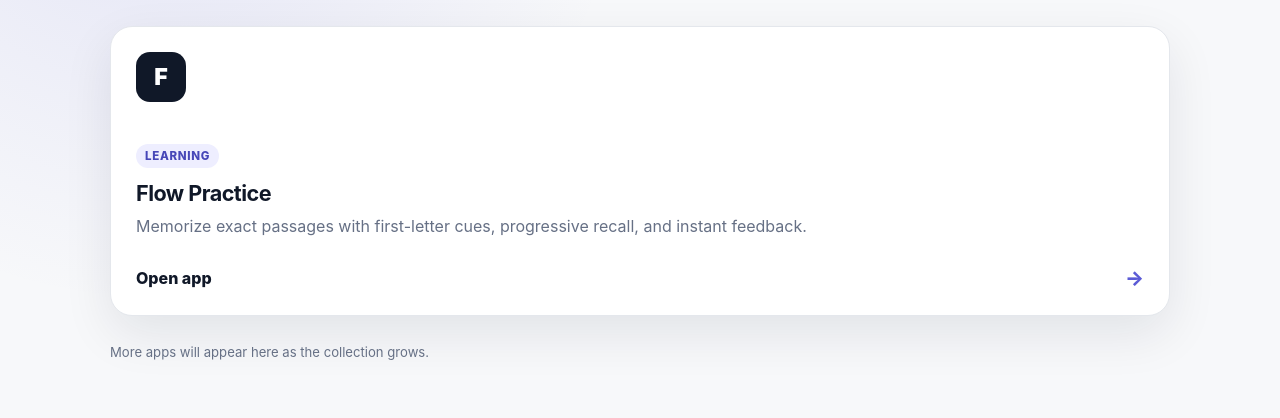
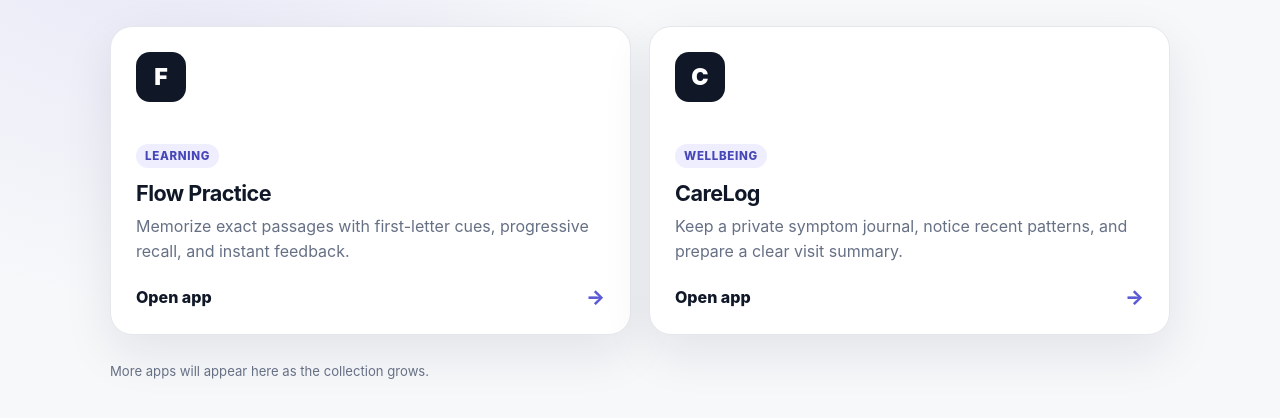
Before and after one commit to alireza1220/apps, a plain HTML site: page site/index.html in a window 1280 px wide. Shown: the part 176-594 px from the top of the page. Drawn offline with Linux system fonts and the light colour scheme.

Commit message:
Add lightweight CareLog health journal

```diff
--- a/site/index.html
+++ b/site/index.html
@@ -167,6 +167,14 @@
         <p class="description">Memorize exact passages with first-letter cues, progressive recall, and instant feedback.</p>
         <span class="open">Open app <span class="arrow" aria-hidden="true">&rarr;</span></span>
       </a>
+
+      <a class="card" href="./health-journal/">
+        <div class="icon" aria-hidden="true">C</div>
+        <span class="tag">Wellbeing</span>
+        <h2>CareLog</h2>
+        <p class="description">Keep a private symptom journal, notice recent patterns, and prepare a clear visit summary.</p>
+        <span class="open">Open app <span class="arrow" aria-hidden="true">&rarr;</span></span>
+      </a>
     </section>
 
     <footer>More apps will appear here as the collection grows.</footer>
```
Also changed, not shown: .github/workflows/pages.yml, health-journal/dist/index.html (added).
